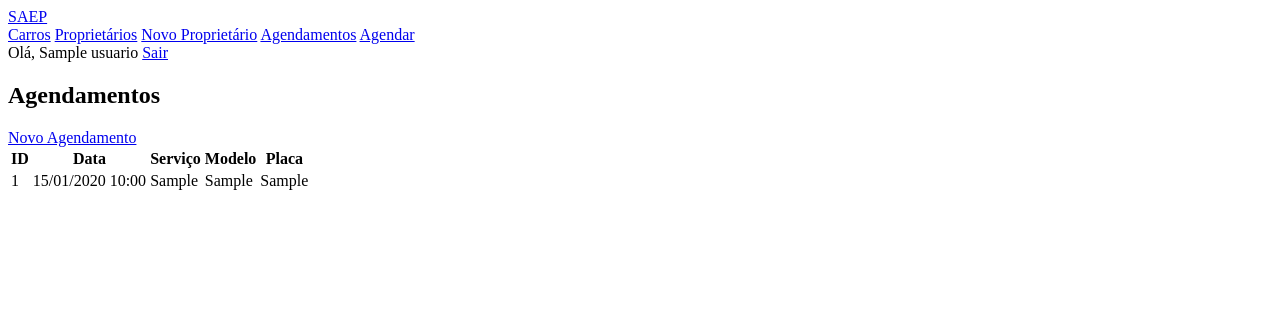
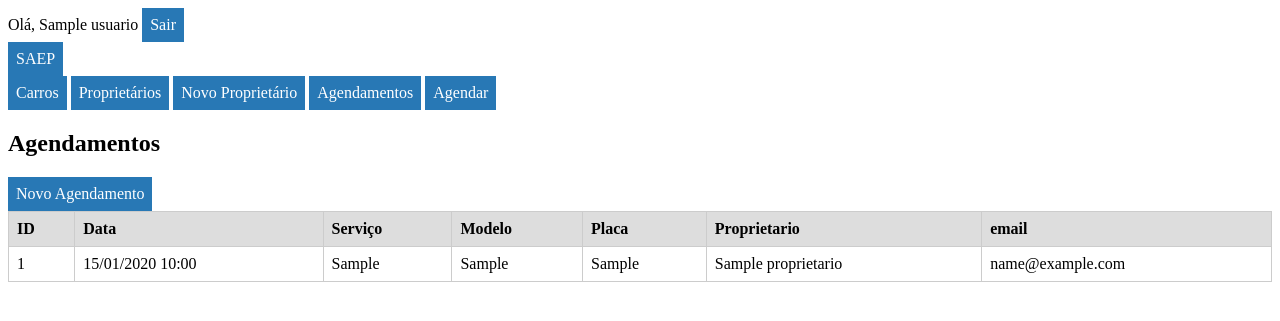
Before and after one commit to lucianolsa/oficina_02, a Flask app: page /agendamentos in a window 1280 px wide. Shown: the top 321 px of the page. Run offline with Flask 3, Linux system fonts and the light colour scheme; a user stored in the database is signed in; tables that the repository leaves empty hold one stand-in row (values such as "Sample post"); parts of the project's set-up code (start-up, migrations or seed data) failed here and were passed over.

Commit message:
buscar e editar

```diff
--- a/app.py
+++ b/app.py
@@ -1,6 +1,6 @@
 from flask import Flask, render_template, request, redirect, url_for, flash, session
 from flask_login import LoginManager, login_user, logout_user, login_required, current_user
-from sqlalchemy import select
+from sqlalchemy import select,extract
 from datetime import timedelta,datetime
 
 from models import db_session, Usuario, Proprietario, Carro,Agendamento
@@ -52,21 +52,19 @@ def logout():
     return redirect(url_for('login'))
 
 @app.route('/')
-
+@login_required
 def dashboard():
     # Renderiza tela com links para Produtos e Estoque e mostra current_user.nome (5.1.1)
     return render_template('dashboard.html')
 
 @app.route('/carro/novo', methods=['GET', 'POST'])
-
+@login_required
 def carro_novo():
-
     proprietarios = db_session.execute(
         select(Proprietario)
     ).scalars().all()
 
     if request.method == 'POST':
-
         modelo = request.form.get('modelo')
         placa = request.form.get('placa')
         proprietario_id = request.form.get('proprietario_id')
@@ -94,15 +92,24 @@ def carro_novo():
         proprietarios=proprietarios
     )
 
-@app.route('/proprietario', methods=['GET'])
+@app.route('/proprietario', methods=['GET','POST'])
+@login_required
 def proprietario():
-    proprietarios = db_session.execute(
-        select(Proprietario)
-    ).scalars().all()
+    termo = request.form.get('busca','')
+    if termo:
+        busca_proprietarios = (select(Proprietario)
+                         .where(Proprietario.nome.ilike(f'%{termo}%')))
 
-    return render_template('proprietario.html',proprietarios=proprietarios)
+    else:
+        busca_proprietarios = select(Proprietario)
+    proprietarios= db_session.execute(busca_proprietarios).scalars().all()
+
+    return render_template(
+        'proprietario.html',
+        proprietarios=proprietarios)
 
 @app.route('/proprietario/novo', methods=['GET', 'POST'])
+@login_required
 def proprietario_novo():
     if request.method == 'POST':
         nome = request.form['nome']
@@ -136,15 +143,62 @@ def proprietario_novo():
 
     return render_template('proprietario_novo.html')
 
+@app.route('/proprietario/editar/<int:id>', methods=['GET', 'POST'])
+@login_required
+def proprietario_editar(id):
+    proprietario = db_session.get(Proprietario, id)
+    if not proprietario:
+        flash('Proprietário não encontrado!')
+        return redirect(url_for('proprietario'))
+
+    nome = request.form.get('nome')
+    telefone = request.form.get('telefone')
+    email = request.form.get('email')
+
+    cpf = request.form.get('cpf')
+
+    if request.method == 'POST':
+        try:
+            if nome:
+                proprietario.nome = nome
+            if telefone:
+                proprietario.telefone = telefone
+            if email:
+                proprietario.email = email
+            if cpf:
+                proprietario.set_cpf(cpf)
+
+            db_session.commit()
+
+            flash('Proprietário atualizado com sucesso!')
+            return redirect(url_for('proprietario'))
+        except ValueError as e:
+            flash(f"{e}")
+            db_session.rollback()
+            return redirect(url_for('proprietario_editar', id=id))
+
+        except Exception as e:
+            db_session.rollback()
+            print(e)
+            flash('Erro ao atualizar proprietário!')
+            return redirect(url_for('proprietario_editar', id=id))
+
+    return render_template(
+        'proprietario_editar.html',
+        proprietario=proprietario
+    )
+
 @app.route('/agendamentos', methods=['GET'])
+@login_required
 def agendamentos():
     agendamentos = db_session.execute(
-        select(Agendamento)
+        select(Agendamento).order_by( extract('day', Agendamento.data_hora).desc())
     ).scalars().all()
 
     return render_template('agendamentos.html', agendamentos=agendamentos)
 
 @app.route('/agendamentos/novo', methods=['GET', 'POST'])
+@login_required
 def agendamento_novo():
     if request.method == 'POST':
         carro_id = request.form.get('carro_id')
@@ -189,7 +243,7 @@ def agendamento_novo():
             db_session.commit()
 
             flash("Agendamento criado com sucesso!", "success")
-            return redirect(url_for('dashboard'))
+            return redirect(url_for('agendamentos'))
 
         except ValueError:
             flash("Formato de data inválido.", "danger")
--- /dev/null
+++ b/saep.sql
@@ -0,0 +1,48 @@
+create table main.proprietarios
+(
+    id                INTEGER      not null
+        primary key,
+    nome              VARCHAR(100) not null,
+    telefone          VARCHAR(20)  not null,
+    email             VARCHAR(100) not null
+        unique,
+    cpf_hash          VARCHAR(64)  not null
+        unique,
+    cpf_criptografado VARCHAR(500) not null,
+    criado_em         DATETIME default CURRENT_TIMESTAMP
+);
+
+create table main.carros
+(
+    id              INTEGER      not null
+        primary key,
+    modelo          VARCHAR(100) not null,
+    placa           VARCHAR(10)  not null
+        unique,
+    proprietario_id INTEGER      not null
+        references main.proprietarios
+);
+
+create table main.agendamentos
+(
+    id        INTEGER      not null
+        primary key,
+    data_hora DATETIME     not null,
+    servico   VARCHAR(100) not null,
+    carro_id  INTEGER      not null
+        references main.carros,
+    criado_em DATETIME default CURRENT_TIMESTAMP
+);
+
+
+
+create table main.usuarios
+(
+    id         INTEGER      not null
+        primary key,
+    name       VARCHAR(50)  not null,
+    email      VARCHAR(120) not null
+        unique,
+    senha_hash VARCHAR(255) not null,
+    criado_em  DATETIME default CURRENT_TIMESTAMP
+);
--- a/templates/agendamentos.html
+++ b/templates/agendamentos.html
@@ -9,8 +9,7 @@
     Novo Agendamento
 </a>
 
-<table class="table table-bordered table-striped">
-
+<table >
     <thead>
         <tr>
             <th>ID</th>
@@ -18,6 +17,8 @@
             <th>Serviço</th>
             <th>Modelo</th>
             <th>Placa</th>
+            <th>Proprietario</th>
+            <th>email</th>
         </tr>
     </thead>
 
@@ -31,14 +32,17 @@
 
             <td>{{ a.servico }}</td>
 
-            <td>{{ a.carro.modelo }}</td>
+            <td>{{ a.carro_agenda_join.modelo }}</td>
 
-            <td>{{ a.carro.placa }}</td>
+            <td>{{ a.carro_agenda_join.placa }}</td>
+
+            <td>{{ a.carro_agenda_join.proprietario_join.nome }}</td>
+            <td>{{ a.carro_agenda_join.proprietario_join.email }}</td>
         </tr>
 
         {% else %}
         <tr>
-            <td colspan="5" class="text-center">
+            <td >
                 Nenhum agendamento cadastrado.
             </td>
         </tr>
--- a/templates/base.html
+++ b/templates/base.html
@@ -4,16 +4,75 @@
 <head>
     <meta charset="UTF-8">
     <title>SAEP - Sistema de Oficina</title>
-
 <!--    <link href="https://cdn.jsdelivr.net/npm/bootstrap@5.3.0/dist/css/bootstrap.min.css" rel="stylesheet">-->
 </head>
 
+<style>
+    /* TABELAS */
+    table {
+        width: 100%;
+        border-collapse: collapse;
+    }
+
+    th, td {
+        border: 1px solid #ccc;
+        padding: 8px;
+        text-align: left;
+    }
+
+    th {
+        background-color: #ddd;
+    }
+
+    tr:nth-child(even) {
+        background-color: #f2f2f2;
+    }
+
+    /* FORMULÁRIOS */
+    form {
+        width: 400px;
+    }
+
+    label {
+        display: block;
+        margin-top: 10px;
+    }
+
+    input, select, textarea {
+        width: 100%;
+        padding: 8px;
+        margin-top: 5px;
+        border: 1px solid #ccc;
+        box-sizing: border-box;
+    }
+
+    button {
+        margin-top: 15px;
+        padding: 10px;
+        background-color: #2878b5;
+        color: white;
+        border: none;
+        cursor: pointer;
+    }
+
+    a {
+        display: inline-block;
+        background-color: #2878b5;
+        color: white;
+        padding: 8px;
+        text-decoration: none;
+    }
+</style>
+
+
 <body>
+    {% if current_user.is_authenticated %}
+    <span>Olá, {{ current_user.name }}
+            <a href="{{ url_for('logout') }}" class="btn btn-danger btn-sm">Sair</a></span>
+    <nav >
+        <div>
 
-    <nav class="navbar navbar-dark bg-dark p-3">
-        <div class="container">
-
-            <a class="navbar-brand" href="{{ url_for('dashboard') }}">
+            <a  href="{{ url_for('dashboard') }}">
                 SAEP
             </a>
 
@@ -27,21 +86,23 @@
                 <a class="btn btn-outline-light btn-sm" href="{{ url_for('agendamentos') }}">Agendamentos</a>
 
                 <a class="btn btn-primary btn-sm" href="{{ url_for('agendamento_novo') }}">Agendar</a>
+
+
+
             </div>
 
         </div>
-    </nav>
 
-    <div class="container mt-3">
-{% if current_user.is_authenticated %}
-        <div class="text-end mb-3">
-            Olá, {{ current_user.name }}
-            <a href="{{ url_for('logout') }}" class="btn btn-danger btn-sm">Sair</a>
-        </div>
+
+
+
+
+
+           </nav>
 {% endif %}
         {% with messages = get_flashed_messages(with_categories=true) %}
             {% for categoria, mensagem in messages %}
-                <div class="alert alert-{{ categoria }}">
+                <div class="alert alert-{{ categoria }}" style="font-size: 20px;">
                     {{ mensagem }}
                 </div>
             {% endfor %}
@@ -50,7 +111,7 @@
         {% block conteudo %}
         {% endblock %}
 
-    </div>
+
 
 <!--    <script src="https://cdn.jsdelivr.net/npm/bootstrap@5.3.0/dist/js/bootstrap.bundle.min.js"></script>-->
 
--- a/templates/carro_novo.html
+++ b/templates/carro_novo.html
@@ -1,8 +1,6 @@
 {% extends 'base.html' %}
 
 {% block conteudo %}
-carro novo
-
 <h2>Cadastrar Carro</h2>
 
 <form method="POST">
--- a/templates/login.html
+++ b/templates/login.html
@@ -1,13 +1,14 @@
 {% extends 'base.html' %}
 
 {% block conteudo %}
+<h2>Login</h2>
 <div >
 <form action="{{ url_for('login') }}" method="post">
     <label for="email">E-mail</label>
-    <input type="email" id="email"  name="form_email" required>
+    <input type="email" id="email"  name="email" required>
 
     <label for="senha">Senha</label>
-    <input type="password" id="senha" name="form_senha" required>
+    <input type="password" id="senha" name="senha" required>
 
     <button type="submit" >Entrar no Sistema</button>
 </form>
```
Also changed, not shown: gerar_usuario.py (added, +56 -0 lines), models.py (+20 -10 lines), templates/proprietario.html (+10 -1 lines), templates/proprietario_editar.html (added, +26 -0 lines).
